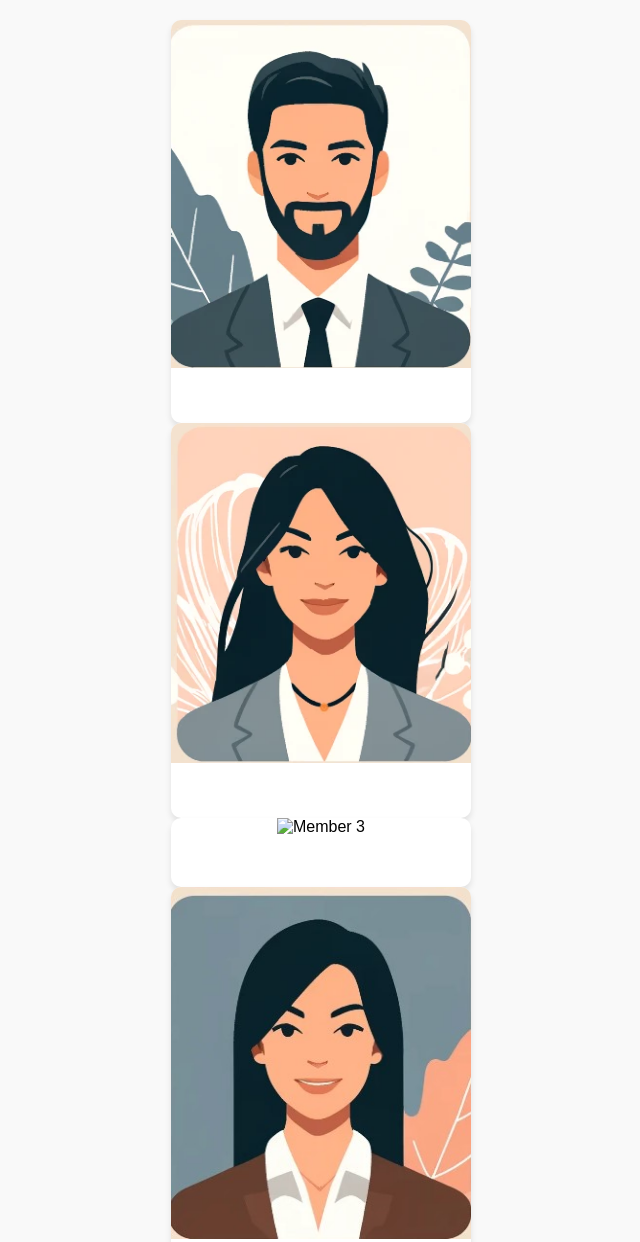
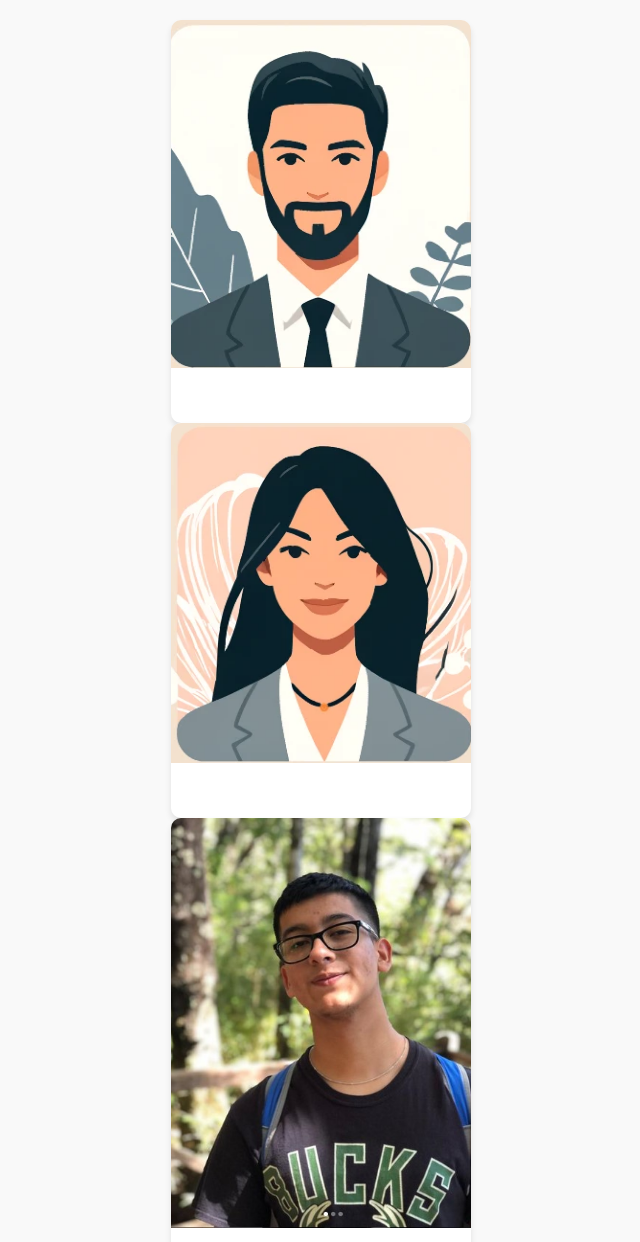
Before and after one commit to DacevedoDev/SCOREUP, a plain HTML site: page index.html in a window 1280 px wide. Shown: the top 1242 px of the page, without its empty margins (319-959 px from the left). Drawn offline with Linux system fonts and the light colour scheme.

Commit message:
cambio error en el codigo

```diff
--- a/index.html
+++ b/index.html
@@ -49,7 +49,7 @@
             <!-- Miembro 3 -->
             <div class="col">
                 <div class="our-team">
-                    <img src="images/member3.jpg" alt="Member 3">
+                    <img src="images/Francisco.jpg" alt="Member 3">
                     <div class="over-layer">
                         <div class="team-content">
                             <h3 class="title">Francisco Gálvez</h3>
```
